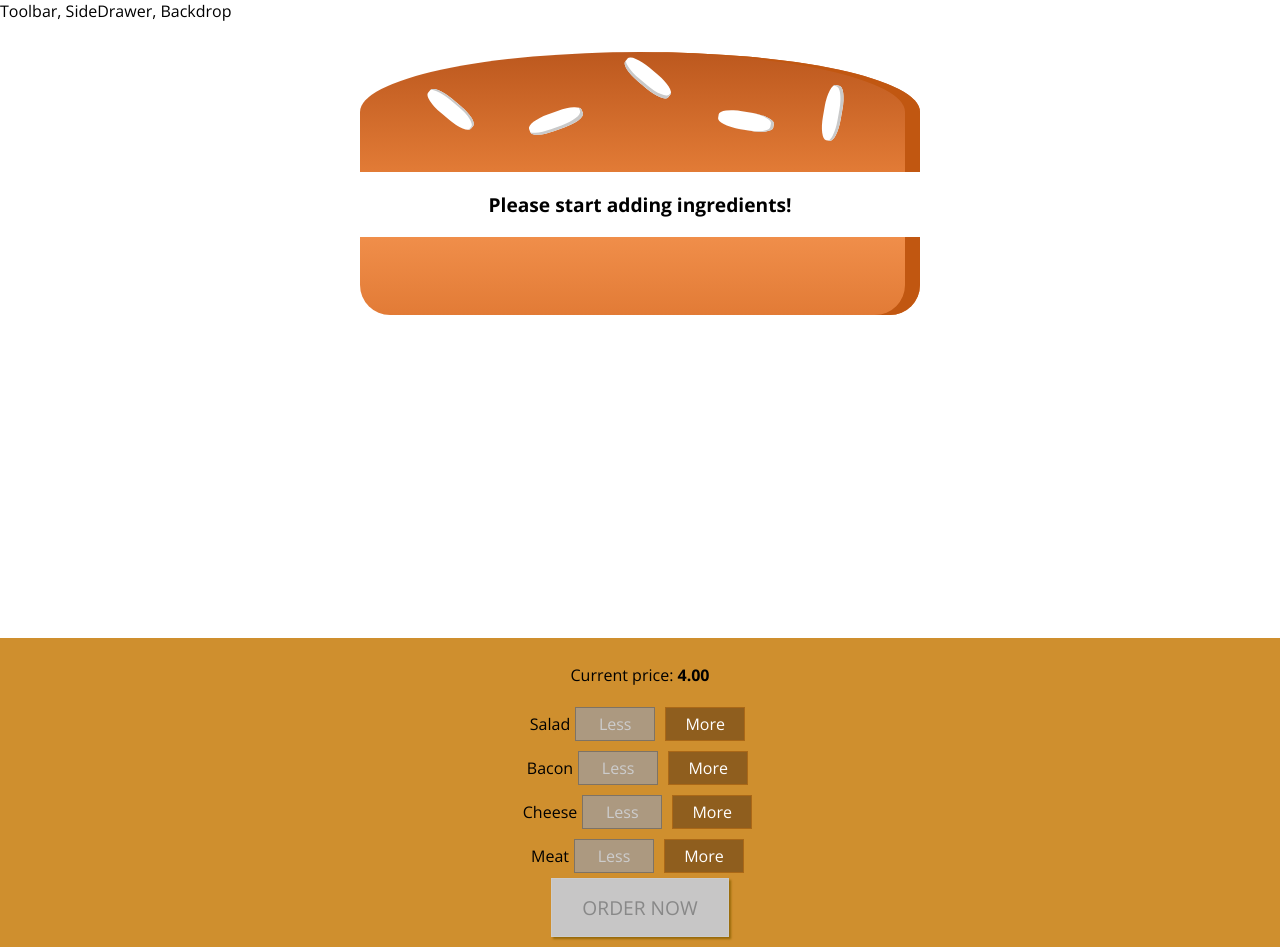
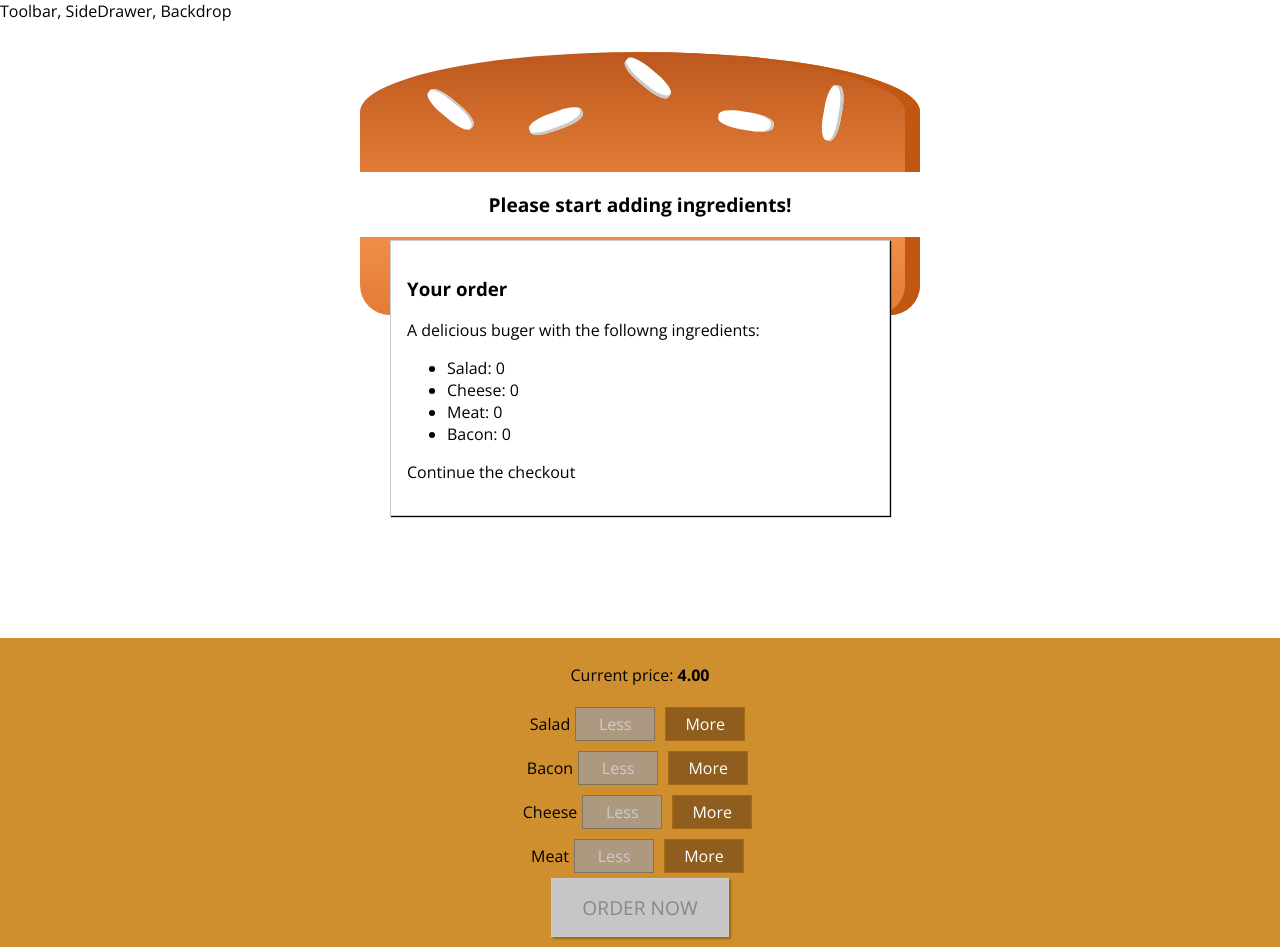
Before and after one commit to matedanielcristian/react-burger-builder, a React app: page / in a window 1280 px wide. Built offline with nearby package versions, Linux system fonts and the light colour scheme.

Commit message:
order summary added

```diff
--- /dev/null
+++ b/src/components/Burger/OrderSummary/OrderSummary.js
@@ -0,0 +1,30 @@
+import React from 'react';
+
+import Aux from "../../../hoc/Auxiliaty"
+
+const orderSumamry = (props) =>  {
+    let ingredientSummary = Object.keys(props.ingredients).map(igKey => {
+        return (
+            <li key={igKey}>
+                <span style={{textTransform: 'capitalize'}}>{igKey}</span>: {props.ingredients[igKey]}
+            </li>
+        );
+    })
+
+
+
+    return (
+        <Aux>
+            <h3>
+                Your order
+            </h3>
+            <p>A delicious buger with the followng ingredients:</p>
+            <ul>
+                {ingredientSummary}
+            </ul>
+            <p>Continue the checkout</p>
+        </Aux>
+    )
+}
+
+export default orderSumamry;
--- /dev/null
+++ b/src/components/UI/Modal/Modal.css
@@ -0,0 +1,20 @@
+.Modal {
+  position: fixed;
+  z-index: 500;
+  background-color: white;
+  width: 70%;
+  border: 1px solid #ccc;
+  box-shadow: 1px 1px 1px black;
+  padding: 16px;
+  left: 15%;
+  top: 30%;
+  box-sizing: border-box;
+  transition: all 0.3s ease-out;
+}
+
+@media (min-width: 600px) {
+  .Modal {
+    width: 500px;
+    left: calc(50% - 250px);
+  }
+}
--- /dev/null
+++ b/src/components/UI/Modal/Modal.js
@@ -0,0 +1,11 @@
+import React from 'react';
+
+import classes from "./Modal.css";
+
+const modal = (props) => (
+    <div className={classes.Modal}>
+        {props.children}
+    </div>
+)
+
+export default modal;
--- a/src/containers/BurgerBuilder/BurgerBuilder.js
+++ b/src/containers/BurgerBuilder/BurgerBuilder.js
@@ -3,7 +3,8 @@
 import Aux from '../../hoc/Auxiliaty';
 import Burger from '../../components/Burger/Burger';
 import BuildControls from '../../components/Burger/BuildControls/BuildControls';
-
+import Modal from '../../components/UI/Modal/Modal';
+import OrderSummary from "../../components/Burger/OrderSummary/OrderSummary"
 
 const INGREDIENT_PRICES = {
     salad: 0.5,
@@ -78,6 +79,9 @@
         }
         return (
             <Aux>
+                <Modal>
+                    <OrderSummary ingredients={this.state.ingredients} />
+                </Modal>
                 <Burger ingredients={this.state.ingredients} />
                 <BuildControls
                 disabled={disabledInfo}
```
Also changed, not shown: src/components/UI/Backdrop/Backdrop.js (added).
